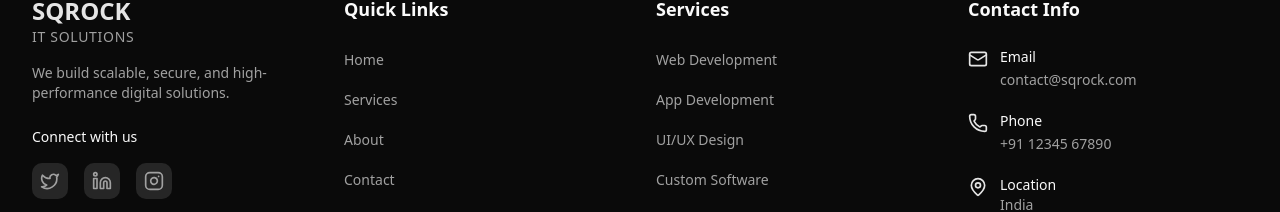
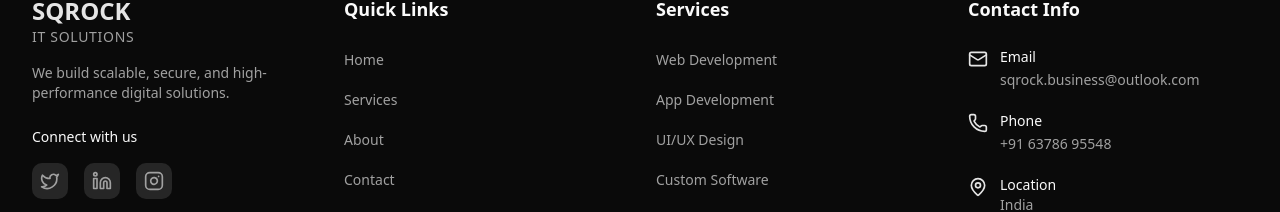
Before and after one commit to XRS5548/sqrock-it-sollutions, a Next.js app: page / in a window 1280 px wide. Shown: the part 6117-6329 px from the top of the page. Built offline with nearby package versions, Linux system fonts and the light colour scheme.

Commit message:
`Update contact information in website and pages`

```diff
--- a/components/website/footer.tsx
+++ b/components/website/footer.tsx
@@ -107,10 +107,10 @@ const Footer = () => {
                 <div>
                   <p className="text-sm font-medium">Email</p>
                   <a
-                    href="mailto:contact@sqrock.com"
+                    href="mailto:sqrock.business@outlook.com"
                     className="text-sm text-muted-foreground hover:text-primary transition-colors duration-300"
                   >
-                    contact@sqrock.com
+                    sqrock.business@outlook.com
                   </a>
                 </div>
               </li>
@@ -119,10 +119,10 @@ const Footer = () => {
                 <div>
                   <p className="text-sm font-medium">Phone</p>
                   <a
-                    href="tel:+911234567890"
+                    href="tel:+916378695548"
                     className="text-sm text-muted-foreground hover:text-primary transition-colors duration-300"
                   >
-                    +91 12345 67890
+                    +91 63786 95548
                   </a>
                 </div>
               </li>
--- a/pages/contactpage.tsx
+++ b/pages/contactpage.tsx
@@ -26,18 +26,18 @@ const contactInfo = [
   {
     id: 1,
     title: "Email",
-    content: "contact@sqrock.com",
+    content: "sqrock.business@outlook.com",
     icon: Mail,
     color: "from-blue-500 to-cyan-500",
-    href: "mailto:contact@sqrock.com",
+    href: "mailto:sqrock.business@outlook.com",
   },
   {
     id: 2,
     title: "Phone",
-    content: "+91 12345 67890",
+    content: "+91 63786 95548",
     icon: Phone,
     color: "from-green-500 to-emerald-500",
-    href: "tel:+911234567890",
+    href: "tel:+916378695548",
   },
   {
     id: 3,
--- a/pages/getquatepage.tsx
+++ b/pages/getquatepage.tsx
@@ -567,10 +567,10 @@ const GetQuotePage = () => {
                         <div>
                           <p className="font-medium">Email</p>
                           <a
-                            href="mailto:contact@sqrock.com"
+                            href="mailto:sqrock.business@outlook.com"
                             className={`text-sm hover:text-primary transition-colors ${theme === 'dark' ? 'text-gray-300' : 'text-gray-600'}`}
                           >
-                            contact@sqrock.com
+                           sqrock.business@outlook.com
                           </a>
                         </div>
                       </div>
@@ -579,10 +579,10 @@ const GetQuotePage = () => {
                         <div>
                           <p className="font-medium">Phone</p>
                           <a
-                            href="tel:+911234567890"
+                            href="tel:+916378695548"
                             className={`text-sm hover:text-primary transition-colors ${theme === 'dark' ? 'text-gray-300' : 'text-gray-600'}`}
                           >
-                            +91 12345 67890
+                            +91 63786 95548
                           </a>
                         </div>
                       </div>
```
